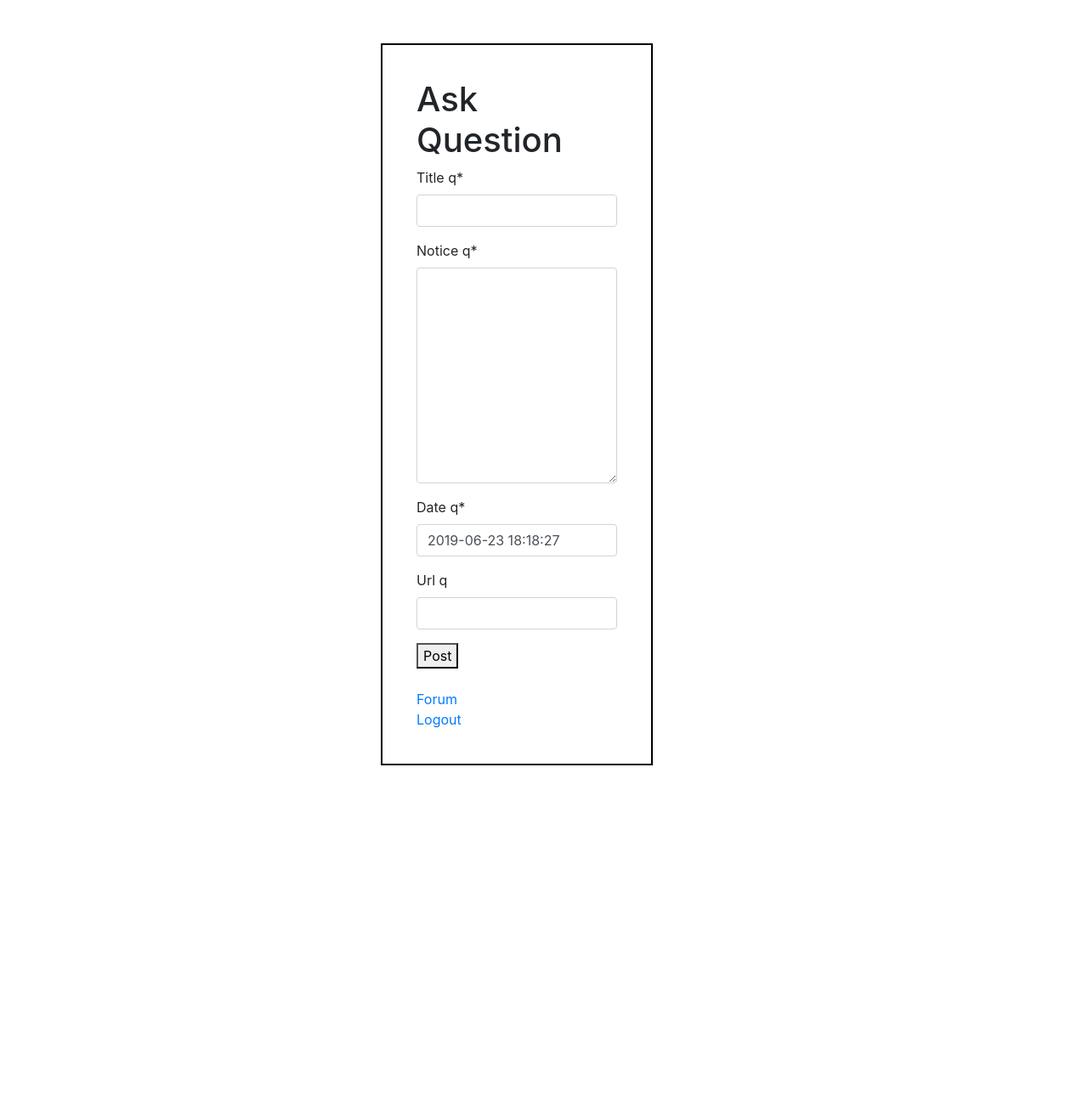
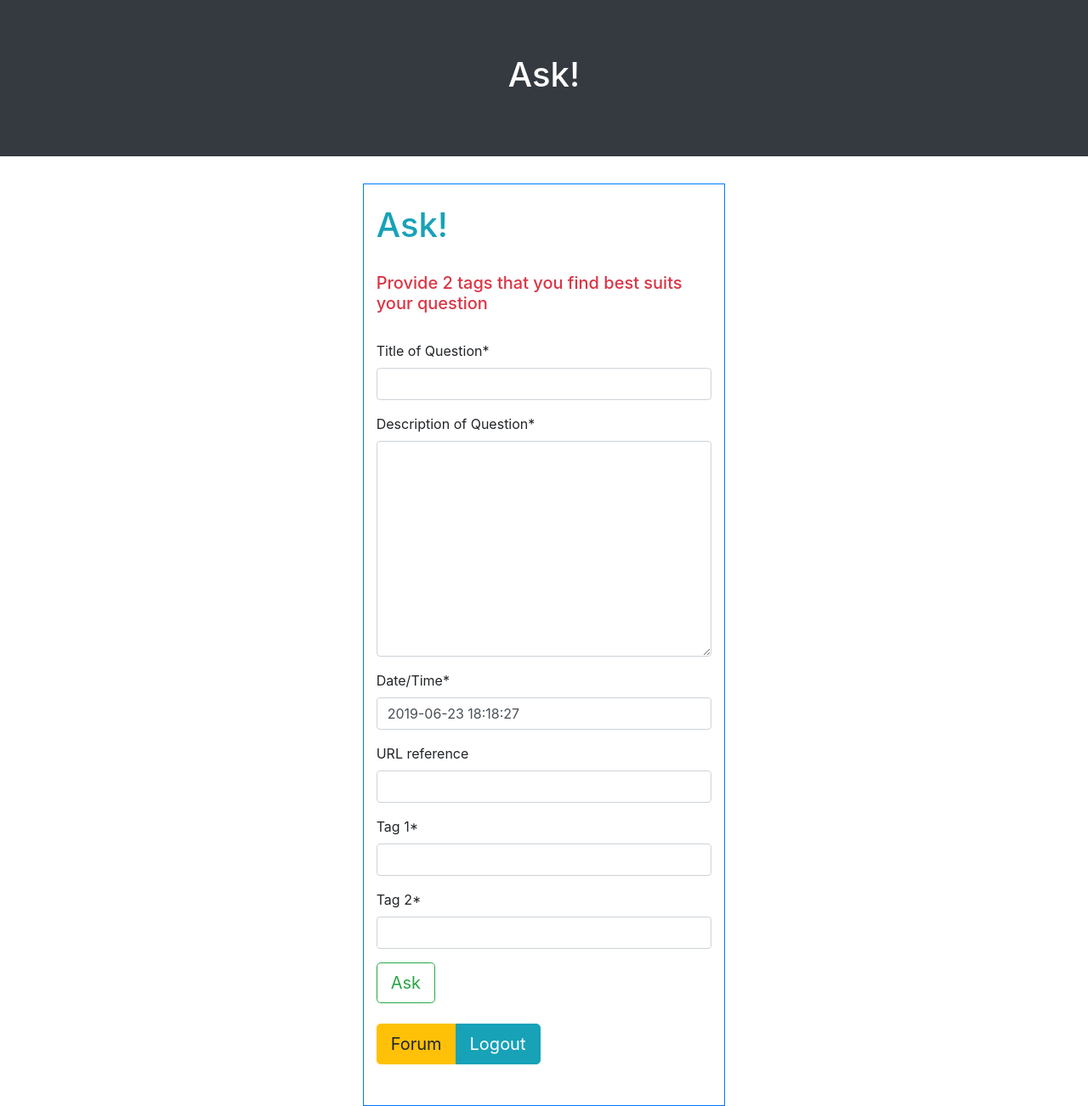
Before and after one commit to richeshgupta/JUETNoticeBoard, a Django app: page /forum/write/ in a window 1280 px wide. Shown: the whole page at 85% size. Before the commit the page ends 901 px from the top, so only its background shows below. Run offline with Django 3.2, Linux system fonts and the light colour scheme; the visitor is signed in with stand-in values (Sample User, id 1); some libraries are stand-ins or nearby versions.

Commit message:
Changed models a little, proposed tags

```diff
--- a/notice/main/models.py
+++ b/notice/main/models.py
@@ -5,11 +5,13 @@ from django.utils import timezone
 from django.urls import reverse
 # Create your models here.
 class question(models.Model):
-	author_q = models.ForeignKey(User, on_delete=models.CASCADE)
-	title_q = models.CharField(max_length=100,unique = True)
-	notice_q = models.TextField(max_length=1000,default='',unique = True)
-	date_q = models.DateTimeField(default = timezone.now)
-	url_q = models.URLField(max_length=100,blank = True)
+	author_q = models.ForeignKey(User, on_delete=models.CASCADE,)
+	title_q = models.CharField(max_length=100,unique = True,verbose_name='Title of Question')
+	notice_q = models.TextField(max_length=1000,default='',unique = True,verbose_name="Description of Question")
+	date_q = models.DateTimeField(default = timezone.now,verbose_name="Date/Time")
+	url_q = models.URLField(max_length=100,blank = True,verbose_name="URL reference")
+	tag1_q = models.CharField(max_length=15,verbose_name="Tag 1")
+	tag2_q = models.CharField(max_length=15,verbose_name="Tag 2")
 	def __str__(self):
 		return self.title_q
 
@@ -18,12 +20,14 @@ class question(models.Model):
 
 
 class answer(models.Model):
-	author_a = models.ForeignKey(User, on_delete=models.CASCADE)
-	notice_a = models.TextField(max_length=1000,default='',unique = True)
-	date_a = models.DateTimeField(default = timezone.now)
-	url_a = models.URLField(max_length=100,blank = True)
-	ques = models.ForeignKey(question,on_delete=models.CASCADE)
+	author_a = models.ForeignKey(User, on_delete=models.CASCADE,)
+	notice_a = models.TextField(max_length=1500,default='',unique = True,verbose_name='Describe Answer')
+	date_a = models.DateTimeField(default = timezone.now,verbose_name='Date/Time')
+	url_a = models.URLField(max_length=100,blank = True,verbose_name='URL reference')
+	ques = models.ForeignKey(question,on_delete=models.CASCADE,verbose_name='Select Question')
 	upvotes = models.IntegerField(default = 0)
+	tag1_a = models.CharField(max_length=15,verbose_name='Tag 1')
+	tag2_a = models.CharField(max_length=15,verbose_name='Tag 2')
 	def __str__(self):
 		return self.notice_a
 
--- a/notice/main/templates/main/forum_write.html
+++ b/notice/main/templates/main/forum_write.html
@@ -3,30 +3,32 @@
 <html>
 <head>
 	<link rel="stylesheet" href="https://stackpath.bootstrapcdn.com/bootstrap/4.3.1/css/bootstrap.min.css" integrity="sha384-ggOyR0iXCbMQv3Xipma34MD+dH/1fQ784/j6cY/iJTQUOhcWr7x9JvoRxT2MZw1T" crossorigin="anonymous">
-	<title>||Forum question ||</title>
-	<style>
-		div.forum
-		{
-			width:25%;
-			margin-left:35%;
-			margin-top:4%;
-			border:2px solid black;
-			padding:40px;
-		}
-	</style>
+	<title>|| Ask Question ||</title>
+
 </head>
 <body>
-<div class="forum">
-	<h1>Ask Question</h1>
+	<div class='jumbotron jumbotron-fluid bg-dark text-white text-center'>
+	<h1>Ask!</h1>
+</div>
+<div class='col-md-4 mx-auto border border-primary border-rounded'>
+	<br />
+	<h1 class='text text-info'>Ask!</h1><br />
+	<h5 class='text-danger'>Provide 2 tags that you find best suits your question</h5>
+	<br />
 	<form method='POST'>
 		{% csrf_token %}
 		{{ form|crispy }}
-		<button type='submit'>Post</button>
+		<button type='submit' class='btn btn-outline-success btn-lg'>Ask</button>
 	</form>
 	<br />
-	<a href="{% url 'forum-home' %}">Forum</a>
+	<div class="btn-group">
+	<a href="{% url 'forum-home' %}" class='btn btn-warning btn-lg'>Forum</a>
+
+	<a href="{% url 'logout' %}" class='btn btn-info btn-lg'>Logout</a>
+	</div>
 	<br />
-	<a href="{% url 'logout' %}">Logout</a>
+	<br />
+	<br />
 </div>
 </body>
 </html>
--- a/notice/main/views.py
+++ b/notice/main/views.py
@@ -18,7 +18,7 @@ class forum_detail(DetailView):
 
 class PostCreate(LoginRequiredMixin,CreateView):
 	model = question
-	fields= ['title_q','notice_q','date_q','url_q']
+	fields= ['title_q','notice_q','date_q','url_q','tag1_q','tag2_q',]
 	context_object_name = 'form'
 	template_name = 'main/forum_write.html'
 	def form_valid(self,questionForm):
@@ -29,7 +29,7 @@ class PostCreate(LoginRequiredMixin,CreateView):
 
 class ansCreate(LoginRequiredMixin,CreateView):
 	model  = answer
-	fields = ['notice_a','date_a','url_a','ques']
+	fields = ['notice_a','date_a','url_a','ques','tag1_a','tag2_a',]
 	context_object_name = 'form'
 	template_name = 'main/ans_write.html'
 	def form_valid(self,answerForm):
@@ -64,7 +64,7 @@ class AnswerDelete(LoginRequiredMixin,UserPassesTestMixin,DeleteView):
 
 class QuestionUpdate(LoginRequiredMixin,UserPassesTestMixin,UpdateView):
 	model = question
-	fields= ['title_q','notice_q','date_q','url_q']
+	fields= ['title_q','notice_q','date_q','url_q','tag1_q','tag2_q',]
 	context_object_name = 'form'
 	def form_valid(self,questionForm):
 		questionForm.instance.author_q = self.request.user
@@ -78,7 +78,7 @@ class QuestionUpdate(LoginRequiredMixin,UserPassesTestMixin,UpdateView):
 
 class AnswerUpdate(LoginRequiredMixin,UserPassesTestMixin,UpdateView):
 	model = answer
-	fields = ['notice_a','date_a','url_a','ques']
+	fields = ['notice_a','date_a','url_a','ques','tag1_a','tag2_a',]
 	context_object_name = 'form'
 	def form_valid(self,answerForm):
 		answerForm.instance.author_a = self.request.user
```
Also changed, not shown: notice/main/forms.py (+4 -3 lines), notice/main/templates/main/ans_write.html (+17 -15 lines), notice/main/templates/main/answer_form.html (+10 -15 lines), notice/main/migrations/0004_auto_20190623_1741.py (added), notice/main/migrations/0005_auto_20190623_1754.py (added), notice/main/migrations/0006_auto_20190623_1804.py (added).
